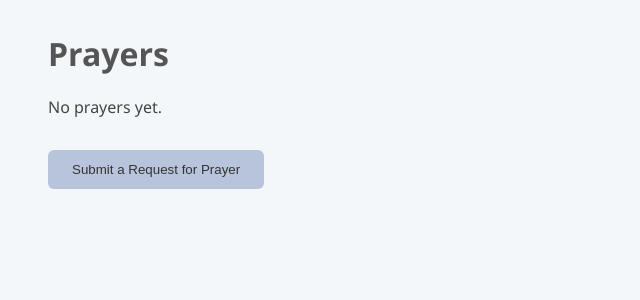
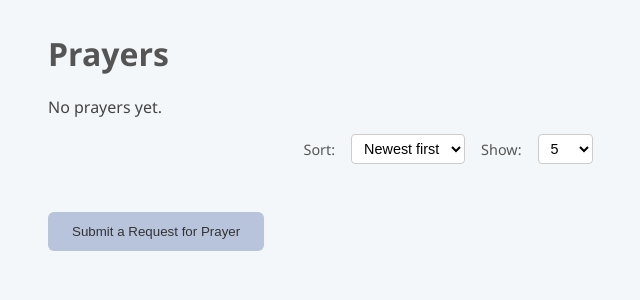
Before and after one commit to veasey/praywall, a PHP site: template templates/frontend/prayers/view.twig in a window 1280 px wide. Shown: the part 86-386 px from the top of the page, without its empty margins (192-832 px from the left). Run offline with PHP 8.4, Linux system fonts and the light colour scheme; the template is opened without the code that fills it, so the values that code supplies are empty; some libraries are stand-ins or nearby versions.

Commit message:
add pagination controls

```diff
--- a/public/css/style.css
+++ b/public/css/style.css
@@ -120,3 +120,70 @@ button:hover {
   color: #f0e9d8; /* Soft gold/ivory */
   border: 1px solid #6e4c7b;
 }
+
+/* pagination controls */
+.pagination-controls {
+  display: flex;
+  justify-content: center;
+  align-items: center;
+  gap: 1rem;
+  margin: 2rem 0 1rem;
+  font-size: 0.95rem;
+  color: #333;
+}
+
+.pagination-controls a {
+  padding: 0.4rem 0.75rem;
+  background-color: #f4f4f4;
+  border: 1px solid #ccc;
+  border-radius: 6px;
+  color: #444;
+  text-decoration: none;
+  transition: background-color 0.2s ease, box-shadow 0.2s ease;
+}
+
+.pagination-controls a:hover {
+  background-color: #e0e0e0;
+  box-shadow: 0 0 4px rgba(0, 0, 0, 0.1);
+}
+
+.pagination-controls span {
+  font-weight: 500;
+  color: #666;
+}
+
+.pagination-options {
+  display: flex;
+  justify-content: center;
+  align-items: center;
+  gap: 1rem;
+  margin-bottom: 2rem;
+  font-size: 0.9rem;
+  color: #555;
+}
+
+.pagination-options label {
+  font-weight: 500;
+}
+
+.pagination-options select {
+  padding: 0.3rem 0.5rem;
+  font-size: 0.9rem;
+  border-radius: 4px;
+  border: 1px solid #ccc;
+  background-color: #fff;
+  transition: border-color 0.2s ease;
+}
+
+.pagination-options select:focus {
+  outline: none;
+  border-color: #999;
+}
+
+@media (max-width: 600px) {
+  .pagination-controls,
+  .pagination-options {
+    flex-direction: column;
+    gap: 0.5rem;
+  }
+}
--- a/templates/frontend/prayers/view.twig
+++ b/templates/frontend/prayers/view.twig
@@ -41,6 +41,35 @@
     <p>No prayers yet.</p>
   {% endfor %}
 
+  {% if totalPages > 1 %}
+    <nav class="pagination-controls">
+      {% if currentPage > 1 %}
+        <a href="?page={{ currentPage - 1 }}&order={{ order|default('desc') }}&limit={{ limit|default(10) }}">&laquo; Previous</a>
+      {% endif %}
+
+      <span>Page {{ currentPage }} of {{ totalPages }}</span>
+
+      {% if currentPage < totalPages %}
+        <a href="?page={{ currentPage + 1 }}&order={{ order|default('desc') }}&limit={{ limit|default(10) }}">Next &raquo;</a>
+      {% endif %}
+    </nav>
+  {% endif %}
+
+  <form method="get" class="pagination-options">
+    <label for="order">Sort:</label>
+    <select name="order" id="order" onchange="this.form.submit()">
+      <option value="desc" {{ order == 'desc' ? 'selected' : '' }}>Newest first</option>
+      <option value="asc" {{ order == 'asc' ? 'selected' : '' }}>Oldest first</option>
+    </select>
+
+    <label for="limit">Show:</label>
+    <select name="limit" id="limit" onchange="this.form.submit()">
+      <option value="5" {{ limit == 5 ? 'selected' : '' }}>5</option>
+      <option value="10" {{ limit == 10 ? 'selected' : '' }}>10</option>
+      <option value="20" {{ limit == 20 ? 'selected' : '' }}>20</option>
+    </select>
+  </form>
+
   <!-- Button to submit a new prayer -->
   <div>
     <a href="/prayers/request">
```
Also changed, not shown: src/Controllers/Frontend/PrayerController.php (+6 -1 lines), src/Repositories/PrayerRepository.php (+10 -2 lines).
